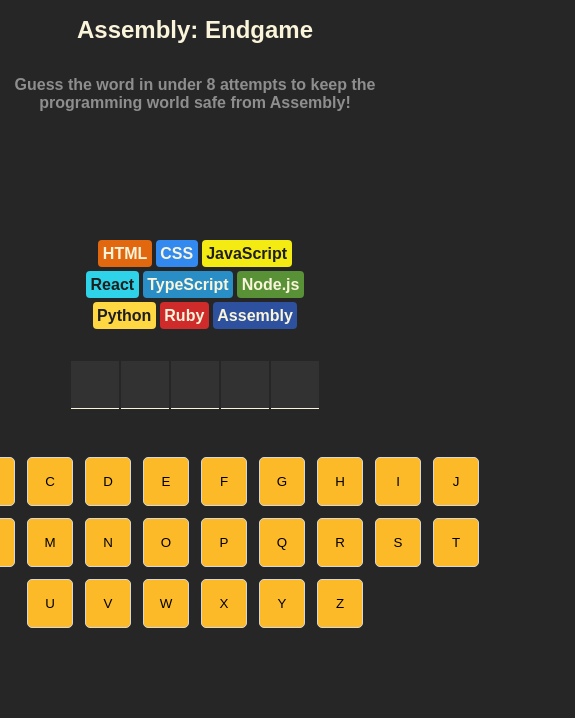
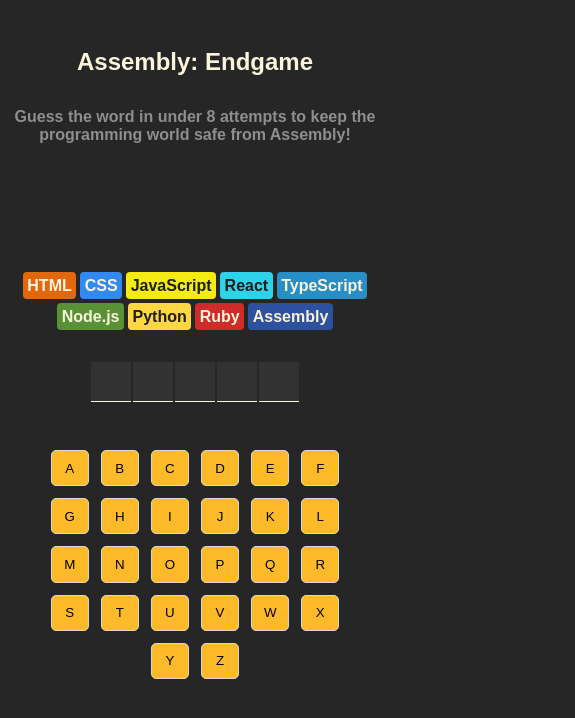
Before and after one commit to VentsislavMonev/Program-Languages-Hangman, a React (Vite) app: page / in a window 390 px wide. Shown: the top 718 px of the page, 575 px wide, since content can reach past the window. Built offline with nearby package versions, Linux system fonts and the light colour scheme.

Commit message:
made it more responsive and available for phone

```diff
--- a/src/index.css
+++ b/src/index.css
@@ -44,16 +44,7 @@
 }
 
 /* ------------------------WRAPPER------------------------ */
-/* .main-wrapper{
-  max-width: 460px;
-} */
 
-.main-wrapper{
-  width: 90vmax;
-  display: flex;
-  flex-direction:column;
-  align-items: center;
-}
 
 
 /* ------------------------HEADER------------------------ */
@@ -286,3 +277,79 @@
     white-space: nowrap;
     border: 0;
 }
+
+
+/* ------------------------MEDIA QUERIES------------------------ */
+
+/* Small phones */
+@media (max-width: 649px) {
+
+
+
+
+.keyboard {
+  max-width: 23rem;
+
+  display: flex;
+  flex-wrap: wrap;
+  justify-content: center;
+  align-items: center;
+
+  gap: .75rem;
+  margin-top: 2rem;
+  list-style: none;
+}
+
+.key {
+  padding: 0.6rem;
+  aspect-ratio: 1.8; /* Makes keys square */
+}
+  .languages-list {
+    width: 80%;
+  }
+
+  .new-game-bttn {
+    width: 60%;
+  }
+
+  .status {
+    width: 80%;
+  }
+
+  .chars {
+    margin-top: 1rem;
+    display: flex;
+    flex-wrap: nowrap;
+    justify-content: center;
+    gap: 2px;
+  }
+
+  .char_span {
+    padding: 1rem;
+
+    height: 2.5rem;
+    width: 2.5rem;
+
+    text-align: center;
+    font-weight: 700;
+
+    background-color: var(--chars-bg-color);
+
+    color: var(--chars-down-border-color);
+    border-bottom: 1px solid var(--chars-down-border-color);
+  }
+
+  .main-wrapper{
+    /* width: 90vmax; */
+    display: flex;
+    flex-direction:column;
+    align-items: center;
+    justify-content: center;
+  }
+
+  .header h1 {
+    margin-top: 3rem;
+  }
+
+
+}
```
